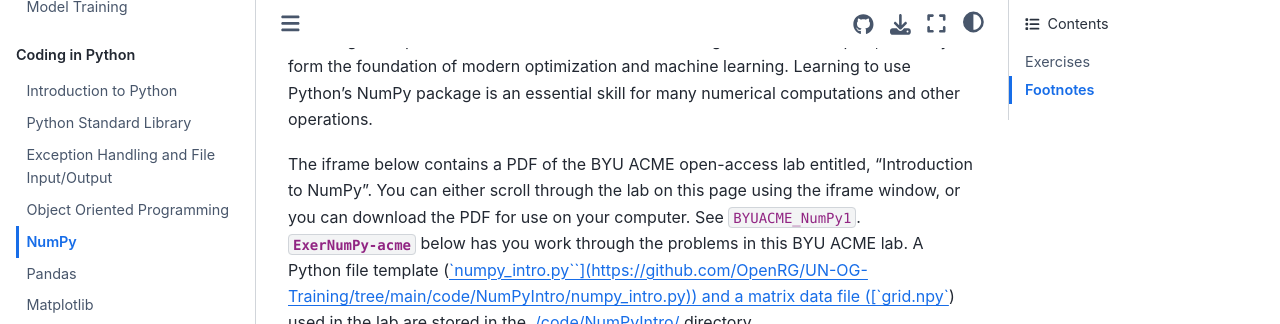
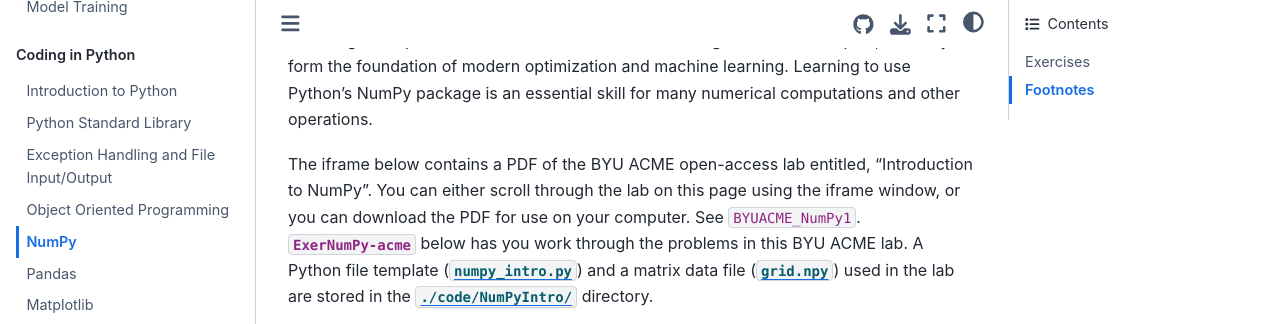
Before and after one commit to jdebacker/UN-OG-Training, a Jupyter Book: the page built from docs/book/python/NumPy.md, in a window 1280 px wide and 900 px high, scrolled down 677 px, cut to the strip 0-324 px from the top of the window. Built offline with Jupyter Book 1.0.4 settings and Sphinx 7.4.7 and the Sphinx Book theme 1.1.4, drawn with Linux system fonts in a browser that asks for light colours; pages that are not in the unit, such as notebooks, are missing from menus; comment, search, counter and statistics services are not loaded; cross-references to code outside the pages are shown as plain code.

Commit message:
Fixed file formatting in .md files

```diff
--- a/docs/book/python/NumPy.md
+++ b/docs/book/python/NumPy.md
@@ -7,7 +7,7 @@ Oliphant was a mathematics and electrical engineering student who came up throug
 
 The fundamental object of the NumPy package is the NumPy array [`numpy.array`](https://numpy.org/doc/stable/reference/generated/numpy.array.html). Python's native objects---such as lists, tuples, and dictionaries---can hold numbers and perform operations on those numbers. But the NumPy array allows for storing high-dimensional arrays of numbers on which linear algebra and tensor functions can be operated. These linear algebra operations are more effecient than working with lists and tuples, and they form the foundation of modern optimization and machine learning. Learning to use Python's NumPy package is an essential skill for many numerical computations and other operations.
 
-The iframe below contains a PDF of the BYU ACME open-access lab entitled, "Introduction to NumPy". You can either scroll through the lab on this page using the iframe window, or you can download the PDF for use on your computer. See {cite}`BYUACME_NumPy1`. {numref}`ExerNumPy-acme` below has you work through the problems in this BYU ACME lab. A Python file template ([`numpy_intro.py``](https://github.com/OpenRG/UN-OG-Training/tree/main/code/NumPyIntro/numpy_intro.py)) and a matrix data file ([`grid.npy`](https://github.com/OpenRG/UN-OG-Training/tree/main/code/NumPyIntro/grid.npy)) used in the lab are stored in the [./code/NumPyIntro/](https://github.com/OpenRG/UN-OG-Training/tree/main/code/NumPyIntro) directory.
+The iframe below contains a PDF of the BYU ACME open-access lab entitled, "Introduction to NumPy". You can either scroll through the lab on this page using the iframe window, or you can download the PDF for use on your computer. See {cite}`BYUACME_NumPy1`. {numref}`ExerNumPy-acme` below has you work through the problems in this BYU ACME lab. A Python file template ([`numpy_intro.py`](https://github.com/OpenRG/UN-OG-Training/tree/main/code/NumPyIntro/numpy_intro.py)) and a matrix data file ([`grid.npy`](https://github.com/OpenRG/UN-OG-Training/tree/main/code/NumPyIntro/grid.npy)) used in the lab are stored in the [`./code/NumPyIntro/`](https://github.com/OpenRG/UN-OG-Training/tree/main/code/NumPyIntro) directory.
 
 <div>
   <iframe id="inlineFrameExample"
```
Also changed, not shown: docs/book/python/ExceptionsIO.md (+1 -1 lines), docs/book/python/OOP.md (+1 -1 lines), docs/book/python/StandardLibrary.md (+1 -1 lines), docs/book/python/intro.md (+2 -2 lines).
